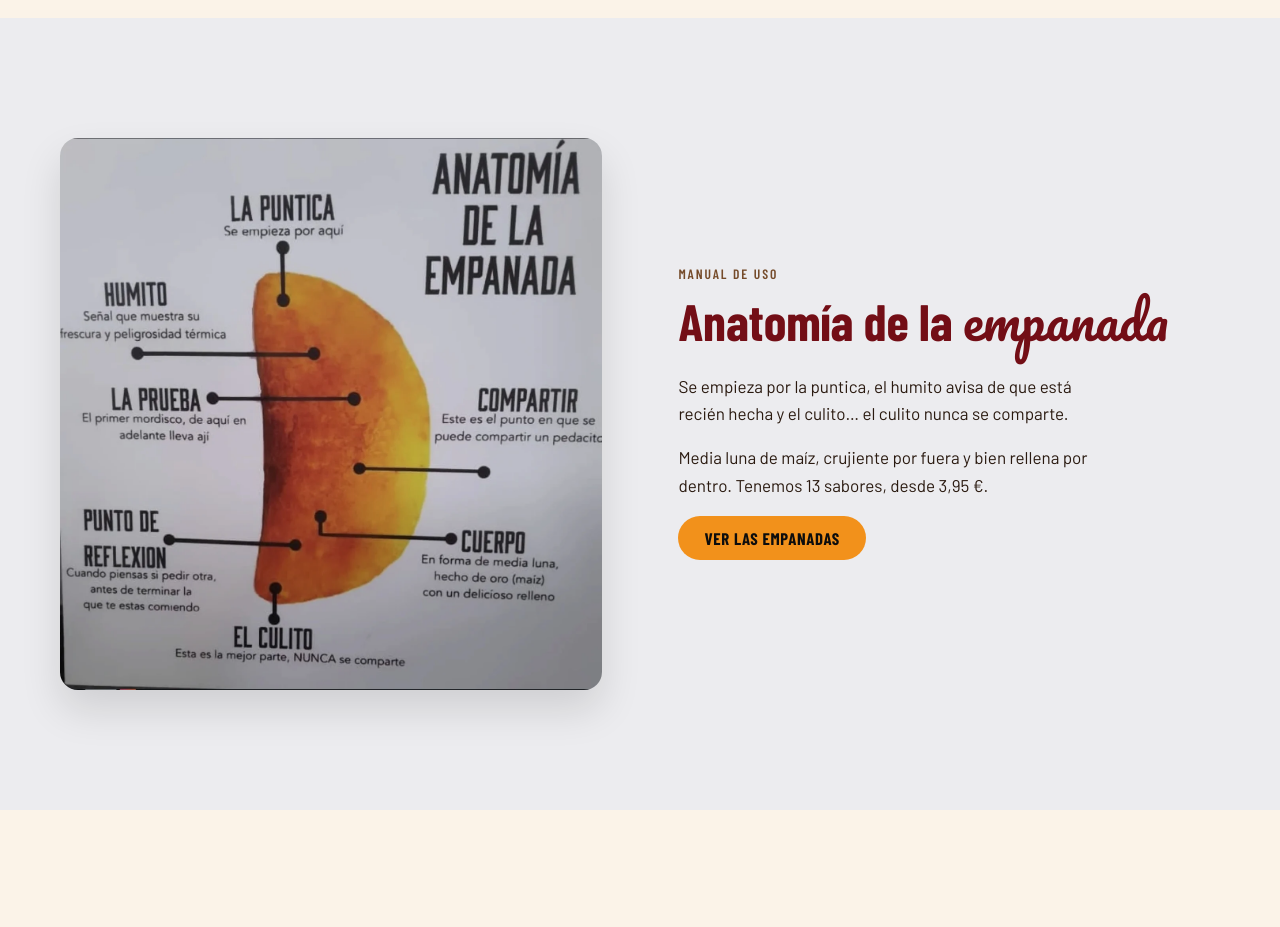
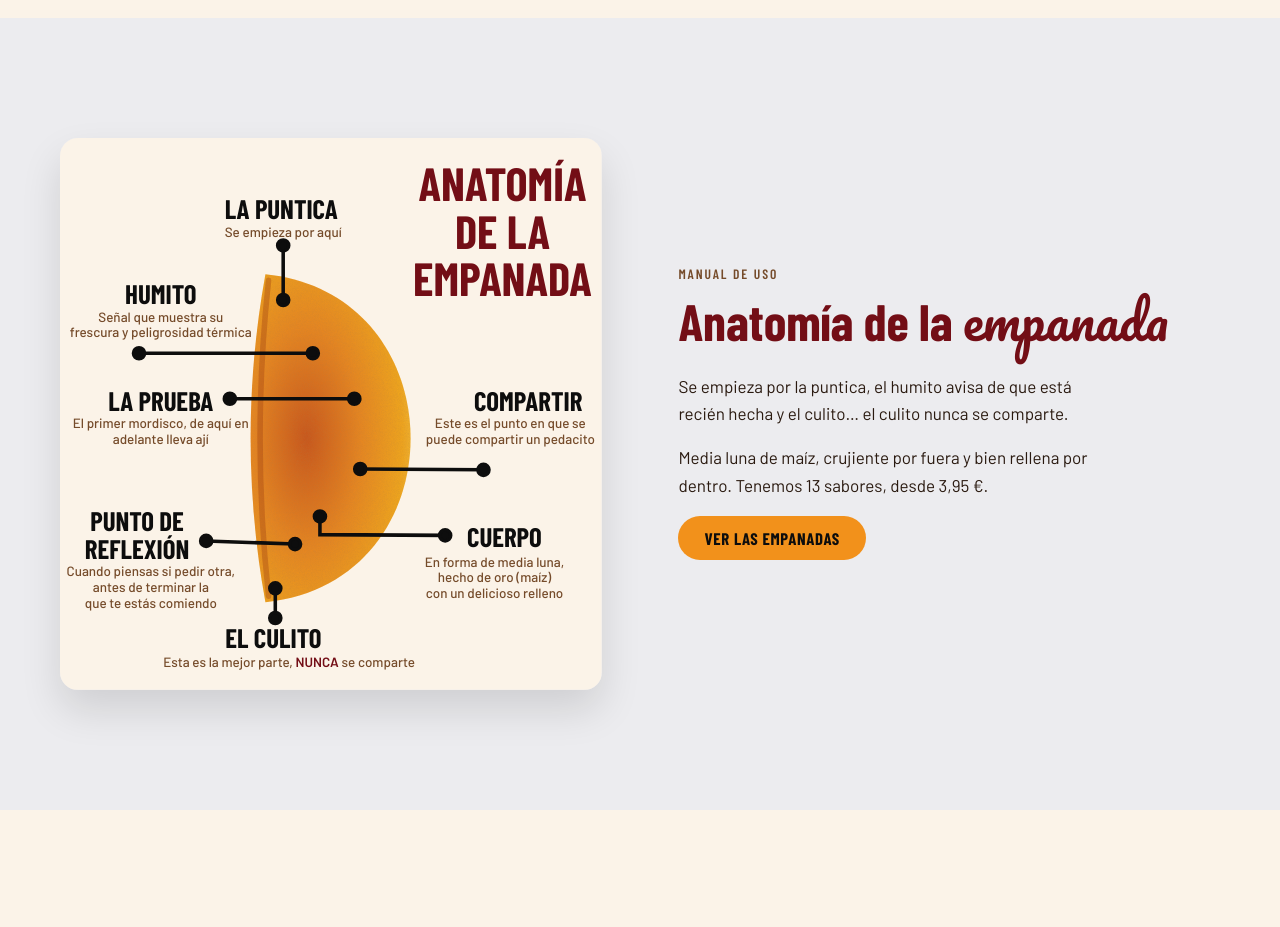
Before and after one commit to Figueira205/ole-venezuela, a plain HTML site: page index.html in a window 1280 px wide. Shown: the part 4680-5607 px from the top of the page. Drawn offline with nearby package versions, Linux system fonts and the light colour scheme.

Commit message:
Anatomía de la empanada recreada como SVG propio
Co-Authored-By: Claude Opus 5.5 <noreply@anthropic.com>
Claude-Session: https://claude.ai/code/session_011ChUba6vSskMmXJ1QhmySY

```diff
--- a/index.html
+++ b/index.html
@@ -331,7 +331,53 @@
 <!-- ============ ANATOMÍA DE LA EMPANADA ============ -->
 <section class="section anatomy">
   <div class="wrap anatomy__inner">
-    <img src="img/anatomia-empanada.webp" alt="Infografía: anatomía de la empanada venezolana, de la puntica al culito" width="1371" height="1397" loading="lazy" data-reveal>
+    <svg class="anatomy__svg" viewBox="0 0 1371 1397" role="img" aria-labelledby="anatT anatD" data-reveal>
+      <title id="anatT">Anatomía de la empanada</title>
+      <desc id="anatD">La puntica: se empieza por aquí. Humito: señal que muestra su frescura y peligrosidad térmica. La prueba: el primer mordisco, de aquí en adelante lleva ají. Compartir: este es el punto en que se puede compartir un pedacito. Punto de reflexión: cuando piensas si pedir otra antes de terminar la que te estás comiendo. Cuerpo: en forma de media luna, hecho de oro (maíz) con un delicioso relleno. El culito: esta es la mejor parte, nunca se comparte.</desc>
+      <defs>
+        <radialGradient id="emp" cx="35%" cy="50%" r="75%">
+          <stop offset="0" stop-color="#C9541A"/><stop offset=".45" stop-color="#E8861F"/><stop offset=".8" stop-color="#F2A71B"/><stop offset="1" stop-color="#F7C948"/>
+        </radialGradient>
+        <filter id="grain"><feTurbulence type="fractalNoise" baseFrequency=".9" numOctaves="2" seed="4"/><feColorMatrix values="0 0 0 0 .45  0 0 0 0 .2  0 0 0 0 .05  0 0 0 .55 0"/><feComposite in2="SourceGraphic" operator="in"/></filter>
+      </defs>
+      <rect width="1371" height="1397" rx="36" fill="#FBF3E8"/>
+      <g font-family="Barlow Condensed, sans-serif" font-weight="700" fill="#730E16" font-size="118" text-anchor="middle">
+        <text x="1120" y="160">ANATOMÍA</text><text x="1120" y="280">DE LA</text><text x="1120" y="400">EMPANADA</text>
+      </g>
+      <!-- empanada -->
+      <path d="M520 345 C1010 395 1010 1125 520 1175 C470 900 470 620 520 345Z" fill="url(#emp)"/>
+      <path d="M520 345 C1010 395 1010 1125 520 1175 C470 900 470 620 520 345Z" filter="url(#grain)" opacity=".5"/>
+      <path d="M528 360 C500 620 500 900 528 1160" fill="none" stroke="#9A3A10" stroke-width="14" stroke-linecap="round" opacity=".35"/>
+      <!-- guías -->
+      <g stroke="#0D0D0D" stroke-width="9" fill="#0D0D0D" stroke-linecap="round">
+        <line x1="565" y1="272" x2="565" y2="410"/><circle cx="565" cy="272" r="14"/><circle cx="565" cy="410" r="14"/>
+        <line x1="200" y1="545" x2="640" y2="545"/><circle cx="200" cy="545" r="14"/><circle cx="640" cy="545" r="14"/>
+        <line x1="430" y1="660" x2="745" y2="660"/><circle cx="430" cy="660" r="14"/><circle cx="745" cy="660" r="14"/>
+        <line x1="760" y1="838" x2="1072" y2="840"/><circle cx="760" cy="838" r="14"/><circle cx="1072" cy="840" r="14"/>
+        <line x1="370" y1="1020" x2="595" y2="1028"/><circle cx="370" cy="1020" r="14"/><circle cx="595" cy="1028" r="14"/>
+        <polyline points="658,958 658,1004 975,1006" fill="none"/><circle cx="658" cy="958" r="14"/><circle cx="975" cy="1006" r="14"/>
+        <line x1="545" y1="1140" x2="545" y2="1215"/><circle cx="545" cy="1140" r="14"/><circle cx="545" cy="1215" r="14"/>
+      </g>
+      <!-- etiquetas -->
+      <g font-family="Barlow Condensed, sans-serif" font-weight="700" fill="#0D0D0D" font-size="68" text-anchor="middle">
+        <text x="560" y="205">LA PUNTICA</text>
+        <text x="255" y="420">HUMITO</text>
+        <text x="255" y="690">LA PRUEBA</text>
+        <text x="1185" y="690">COMPARTIR</text>
+        <text x="195" y="995">PUNTO DE</text><text x="195" y="1065">REFLEXIÓN</text>
+        <text x="1125" y="1035">CUERPO</text>
+        <text x="540" y="1290">EL CULITO</text>
+      </g>
+      <g font-family="Barlow, sans-serif" font-weight="500" fill="#754B2A" font-size="34" text-anchor="middle">
+        <text x="565" y="250">Se empieza por aquí</text>
+        <text x="255" y="465">Señal que muestra su</text><text x="255" y="505">frescura y peligrosidad térmica</text>
+        <text x="255" y="735">El primer mordisco, de aquí en</text><text x="255" y="775">adelante lleva ají</text>
+        <text x="1140" y="735">Este es el punto en que se</text><text x="1140" y="775">puede compartir un pedacito</text>
+        <text x="230" y="1110">Cuando piensas si pedir otra,</text><text x="230" y="1150">antes de terminar la</text><text x="230" y="1190">que te estás comiendo</text>
+        <text x="1100" y="1085">En forma de media luna,</text><text x="1100" y="1125">hecho de oro (maíz)</text><text x="1100" y="1165">con un delicioso relleno</text>
+        <text x="580" y="1340">Esta es la mejor parte, <tspan font-weight="700" fill="#730E16">NUNCA</tspan> se comparte</text>
+      </g>
+    </svg>
     <div data-reveal>
       <p class="eyebrow">Manual de uso</p>
       <h2>Anatomía de la <span class="script">empanada</span></h2>
--- a/styles.css
+++ b/styles.css
@@ -171,7 +171,7 @@ h2 { font-size: clamp(2rem, 5vw, 3.2rem); }
 /* ---------- Anatomía de la empanada ---------- */
 .anatomy { background: #ECECEF; }
 .anatomy__inner { display: grid; grid-template-columns: 1fr 1fr; gap: clamp(24px, 6vw, 80px); align-items: center; }
-.anatomy img { border-radius: var(--radius); box-shadow: 0 20px 40px rgba(0,0,0,.12); }
+.anatomy__svg { width: 100%; height: auto; border-radius: var(--radius); box-shadow: 0 20px 40px rgba(0,0,0,.12); }
 .anatomy p:not(.eyebrow) { max-width: 46ch; }
 @media (max-width: 760px) { .anatomy__inner { grid-template-columns: 1fr; } }
 
```
Also changed, not shown: img/anatomia-empanada.webp (deleted).
